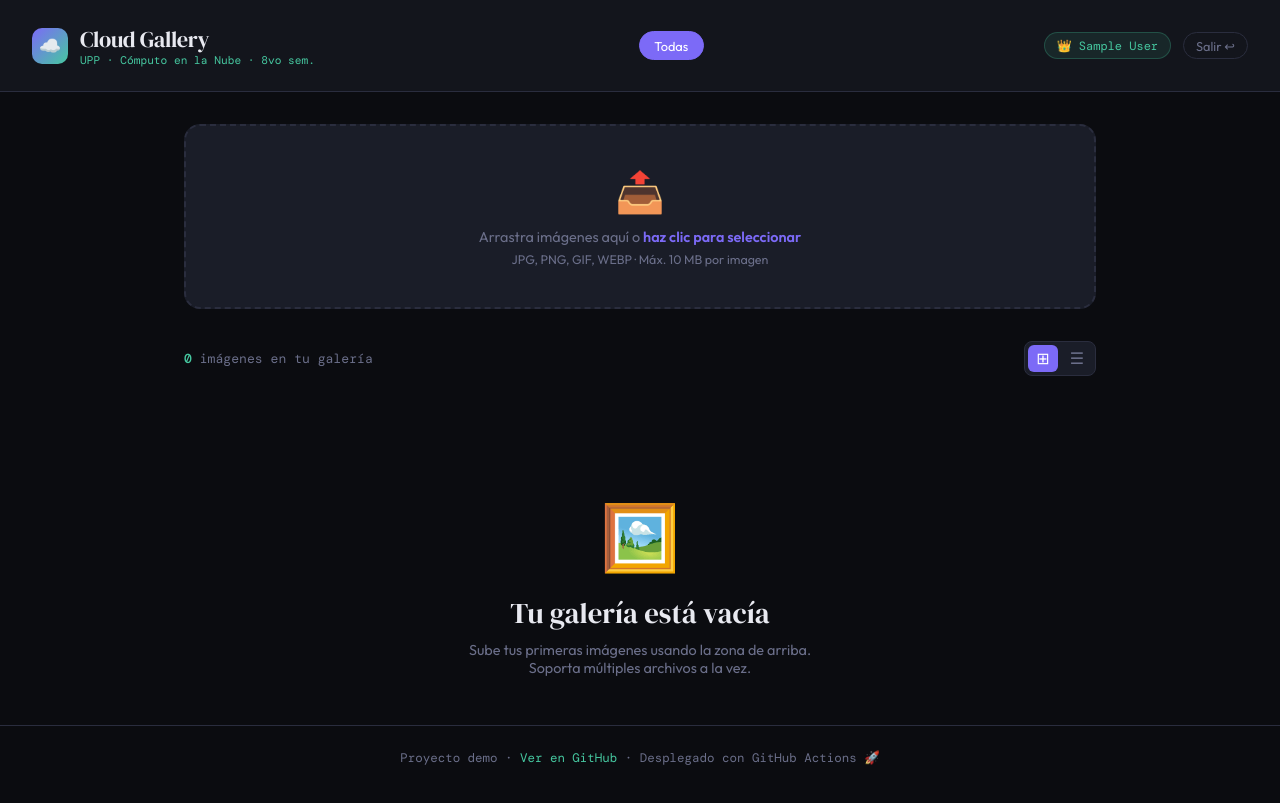
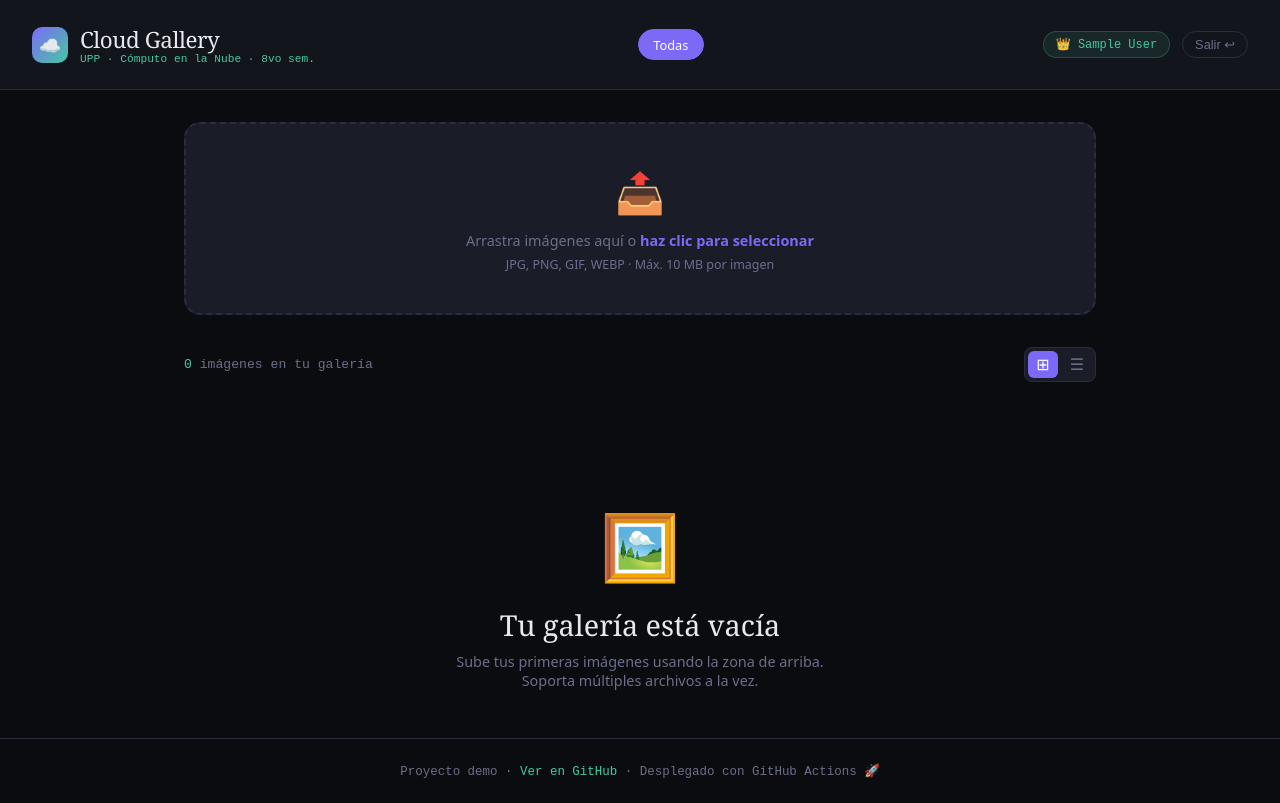
Before and after one commit to JorgeTSW/UPP-Deployment, a plain HTML site: page index.html in a window 1280 px wide. Drawn offline with nearby package versions, Linux system fonts and the light colour scheme; sample sign-in values are in the browser's storage.

Commit message:
FIX: Update index.html
Arreglar problema de la pagina colgada

```diff
--- a/index.html
+++ b/index.html
@@ -12,8 +12,6 @@
       if (!s) window.location.href = "login.html";
     })();
   </script>
-  <link rel="preconnect" href="https://fonts.googleapis.com" />
-  <link href="https://fonts.googleapis.com/css2?family=DM+Serif+Display:ital@0;1&family=DM+Mono:wght@400;500&family=Outfit:wght@300;400;500;600&display=swap" rel="stylesheet" />
   <style>
     :root {
       --bg: #0b0c10;
@@ -32,7 +30,7 @@
     body {
       background: var(--bg);
       color: var(--text);
-      font-family: 'Outfit', sans-serif;
+      font-family: system-ui, -apple-system, sans-serif;
       min-height: 100vh;
     }
 
@@ -67,14 +65,14 @@
     }
 
     .logo h1 {
-      font-family: 'DM Serif Display', serif;
+      font-family: Georgia, serif;
       font-size: 1.4rem;
       font-weight: 400;
       letter-spacing: -0.02em;
     }
 
     .logo span {
-      font-family: 'DM Mono', monospace;
+      font-family: 'Courier New', monospace;
       font-size: 0.7rem;
       color: var(--accent2);
       display: block;
@@ -92,7 +90,7 @@
       color: var(--muted);
       padding: 0.35rem 0.9rem;
       border-radius: 999px;
-      font-family: 'Outfit', sans-serif;
+      font-family: system-ui, -apple-system, sans-serif;
       font-size: 0.8rem;
       cursor: pointer;
       transition: all 0.2s;
@@ -155,7 +153,7 @@
     .stats-bar p {
       font-size: 0.82rem;
       color: var(--muted);
-      font-family: 'DM Mono', monospace;
+      font-family: 'Courier New', monospace;
     }
 
     .stats-bar p span {
@@ -263,7 +261,7 @@
     .img-card .card-info p {
       font-size: 0.75rem;
       color: var(--muted);
-      font-family: 'DM Mono', monospace;
+      font-family: 'Courier New', monospace;
       margin-top: 2px;
     }
 
@@ -316,7 +314,7 @@
     }
 
     .empty-state .big-icon { font-size: 4rem; margin-bottom: 1rem; }
-    .empty-state h2 { font-family: 'DM Serif Display', serif; font-size: 1.8rem; font-weight: 400; margin-bottom: 0.5rem; }
+    .empty-state h2 { font-family: Georgia, serif; font-size: 1.8rem; font-weight: 400; margin-bottom: 0.5rem; }
     .empty-state p { color: var(--muted); font-size: 0.9rem; }
 
     /* ── Lightbox ── */
@@ -370,11 +368,11 @@
       padding: 0.75rem 1.25rem;
       font-size: 0.85rem;
       color: var(--muted);
-      font-family: 'DM Mono', monospace;
+      font-family: 'Courier New', monospace;
       text-align: center;
     }
 
-    .lightbox-info strong { color: var(--text); display: block; font-family: 'Outfit', sans-serif; margin-bottom: 2px; }
+    .lightbox-info strong { color: var(--text); display: block; font-family: system-ui, -apple-system, sans-serif; margin-bottom: 2px; }
 
     /* ── Footer ── */
     footer {
@@ -383,7 +381,7 @@
       text-align: center;
       font-size: 0.78rem;
       color: var(--muted);
-      font-family: 'DM Mono', monospace;
+      font-family: 'Courier New', monospace;
     }
 
     footer a { color: var(--accent2); text-decoration: none; }
```
